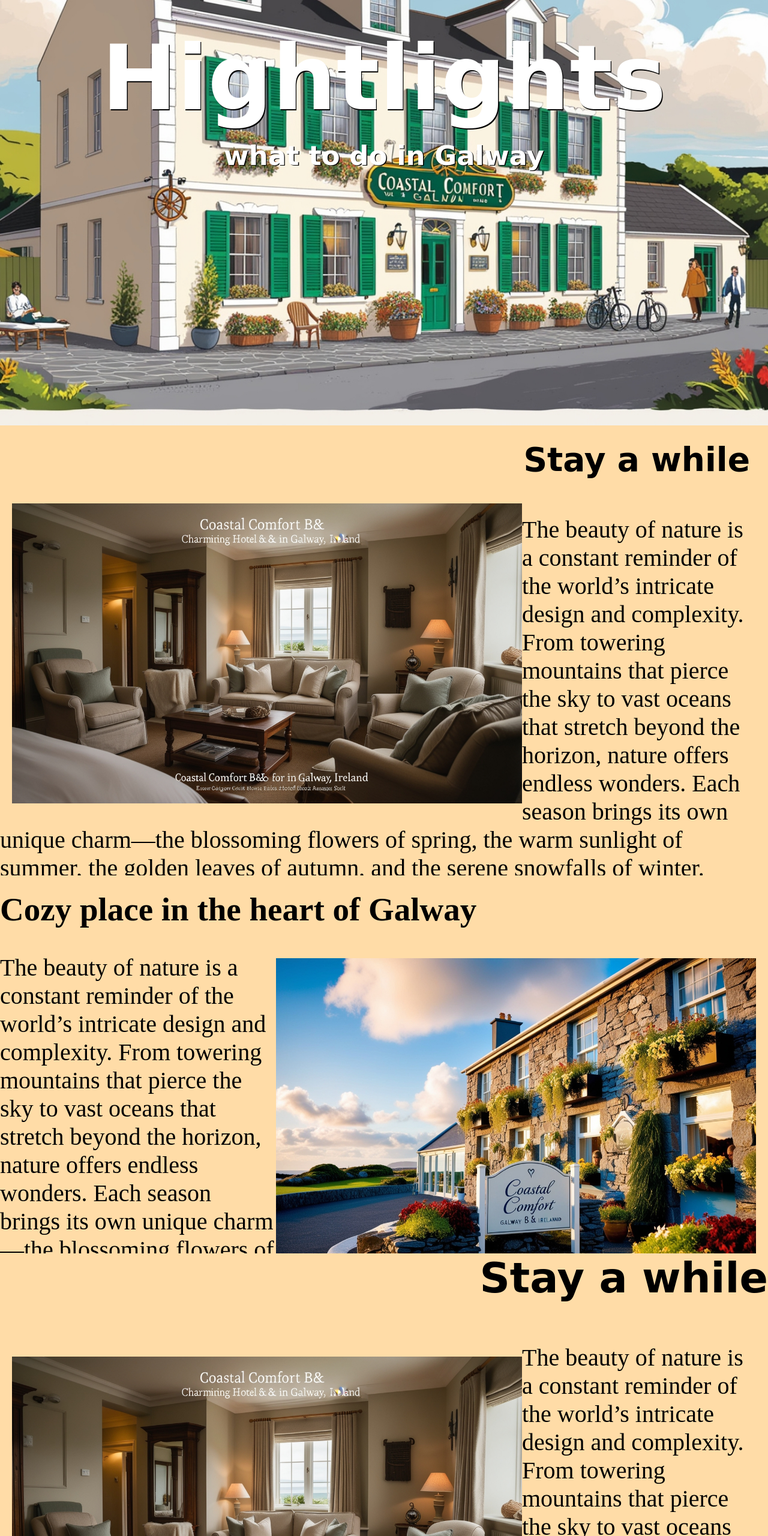
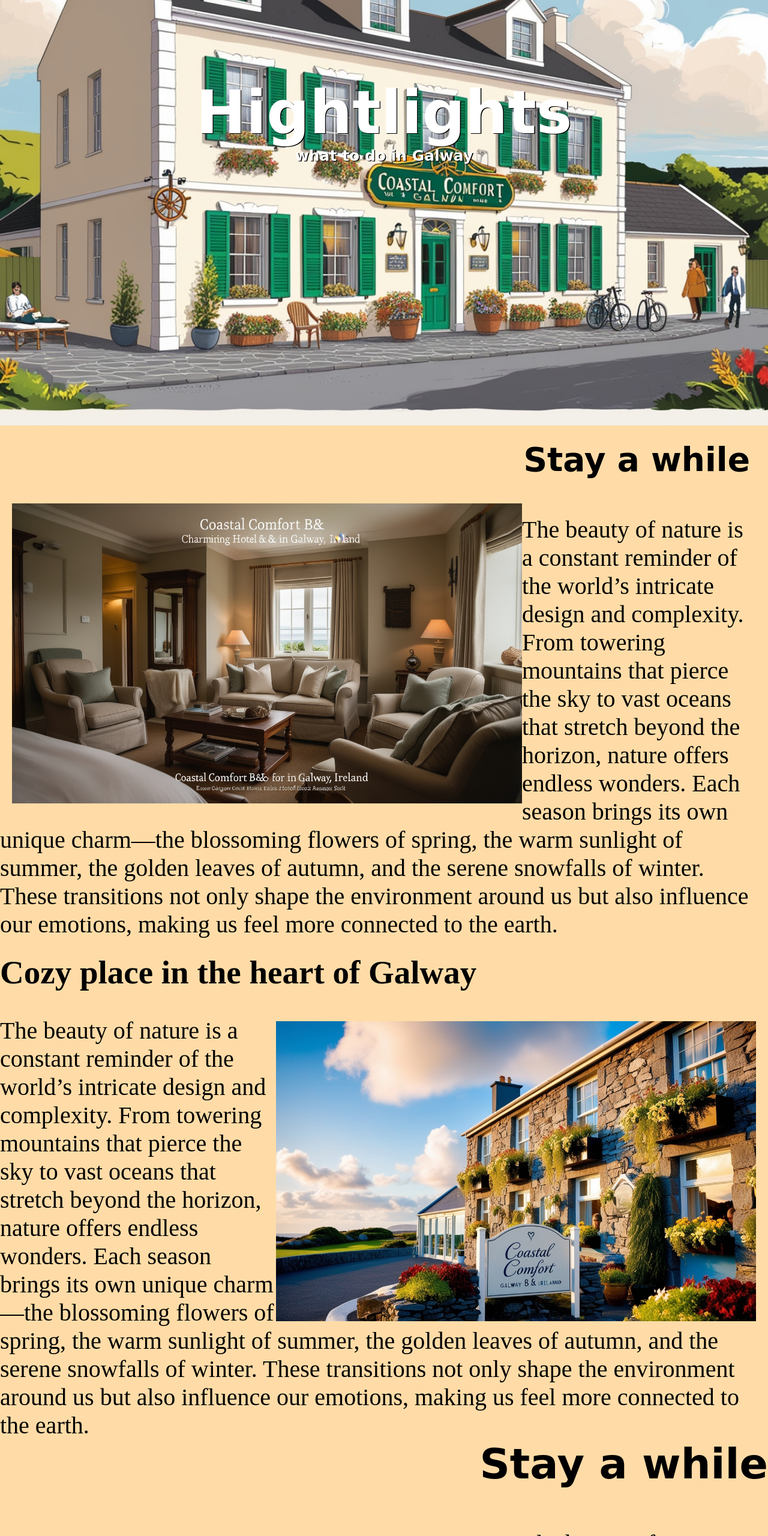
Before and after one commit to BenRedmondgithub/20041211_Redmond_Ben_WebDev-project, a plain HTML site: page Highlight/index.html in a window 1280 px wide. Shown: the part 240-2800 px from the top of the page at 60% size. Drawn offline with Linux system fonts and the light colour scheme.

Commit message:
Updated Hightlights page

```diff
--- a/Highlight/style/main.css
+++ b/Highlight/style/main.css
@@ -6,7 +6,7 @@
 /* outside link to font */
 @import url('https://fonts.googleapis.com/css2?family=Merienda:wght@300..900&display=swap');
 
-@media screen and (max-width: 950px) {
+@media screen and (max-width: 350px) {
 
 
     .Main-text {
@@ -22,6 +22,10 @@
     .Navbar a {
         font-size: 16px;
 
+    }
+
+    #Headline-main h1 {
+        font-size: 60%;
     }
 }
 
@@ -72,11 +76,11 @@ ul li {
     position: relative;
 }
 
-#Headline-main {
+#Headline-main, h1 {
     font-family: "Merienda", cursive;
     text-shadow: 1.4px 1.5px black;
     position: absolute;
-    font-size: 150px;
+    font-size: 100px;
     color: white;
     text-align: center;
     position: absolute;
@@ -89,7 +93,7 @@ ul li {
     font-family: "Merienda", cursive;
     text-shadow: 1.4px 1.5px black;
     position: absolute;
-    font-size: 45px;
+    font-size: 25px;
     color: white;
     text-align: center;
     position: absolute;
@@ -121,7 +125,7 @@ li {
     float: left;
     background-color: rgb(255, 220, 167);
     width: 100%;
-    height: 750px;
+    height: auto;
 }
 
 #headline {
@@ -156,7 +160,7 @@ li {
     float: right;
     background-color: rgb(255, 220, 167);
     width: 100%;
-    height: 630px;
+    height: auto;
 }
 
 #headline_2 {
@@ -189,7 +193,7 @@ li {
     float: left;
     background-color: rgb(255, 220, 167);
     width: 100%;
-    height: 750px;
+    height: auto;
 }
 
 #headline_3 {
@@ -215,6 +219,7 @@ li {
     font-size: 40px;
     margin-top: 150px;
     margin-right: 30px;
+    margin-bottom: 60px;
 }
 
 /* Footer */
@@ -224,7 +229,7 @@ footer{
 	width: 100%;
 	height: 150px;
     background-color: rgb(206, 178, 136);
-	margin-top: -120px;
+	margin-top: 0px;
 	color: #fff;
 	text-align: center;
 }
```
